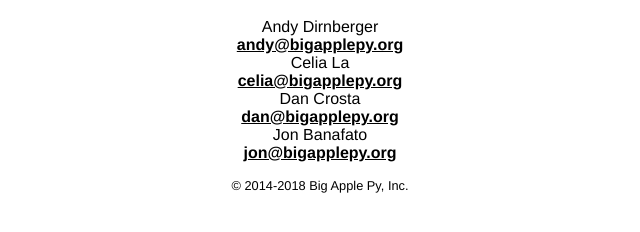
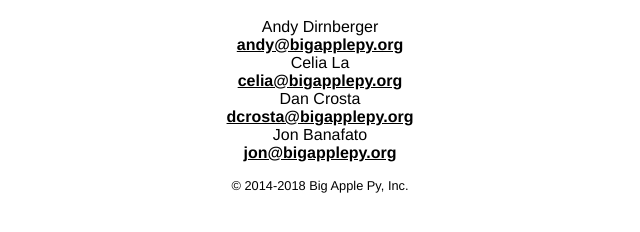
Before and after one commit to BigApplePy/site, a Jekyll site: the page built from index.md, in a window 1280 px wide. Shown: the part 499-731 px from the top of the page, without its empty margins (320-960 px from the left). Built offline with Jekyll 4.4.1, drawn with Linux system fonts in a browser that asks for light colours.

Commit message:
update email address for dcrosta@

```diff
--- a/_layouts/home.html
+++ b/_layouts/home.html
@@ -23,7 +23,7 @@
       <dt>Celia La
       <dd><a href="mailto:celia@bigapplepy.org">celia@bigapplepy.org</a>
       <dt>Dan Crosta
-      <dd><a href="mailto:dan@bigapplepy.org">dan@bigapplepy.org</a>
+      <dd><a href="mailto:dcrosta@bigapplepy.org">dcrosta@bigapplepy.org</a>
       <dt>Jon Banafato
       <dd><a href="mailto:jon@bigapplepy.org">jon@bigapplepy.org</a>
     </dl>
```
